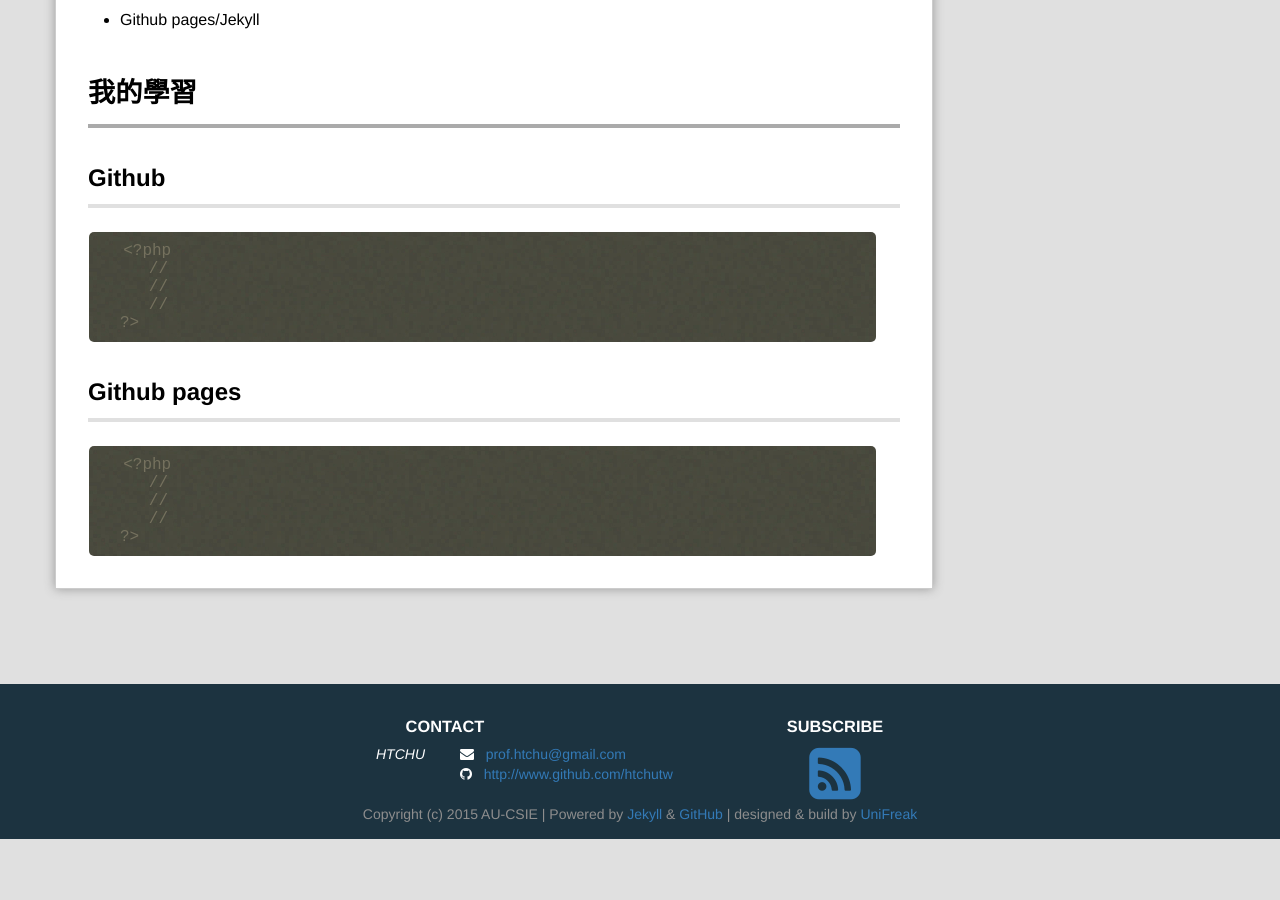
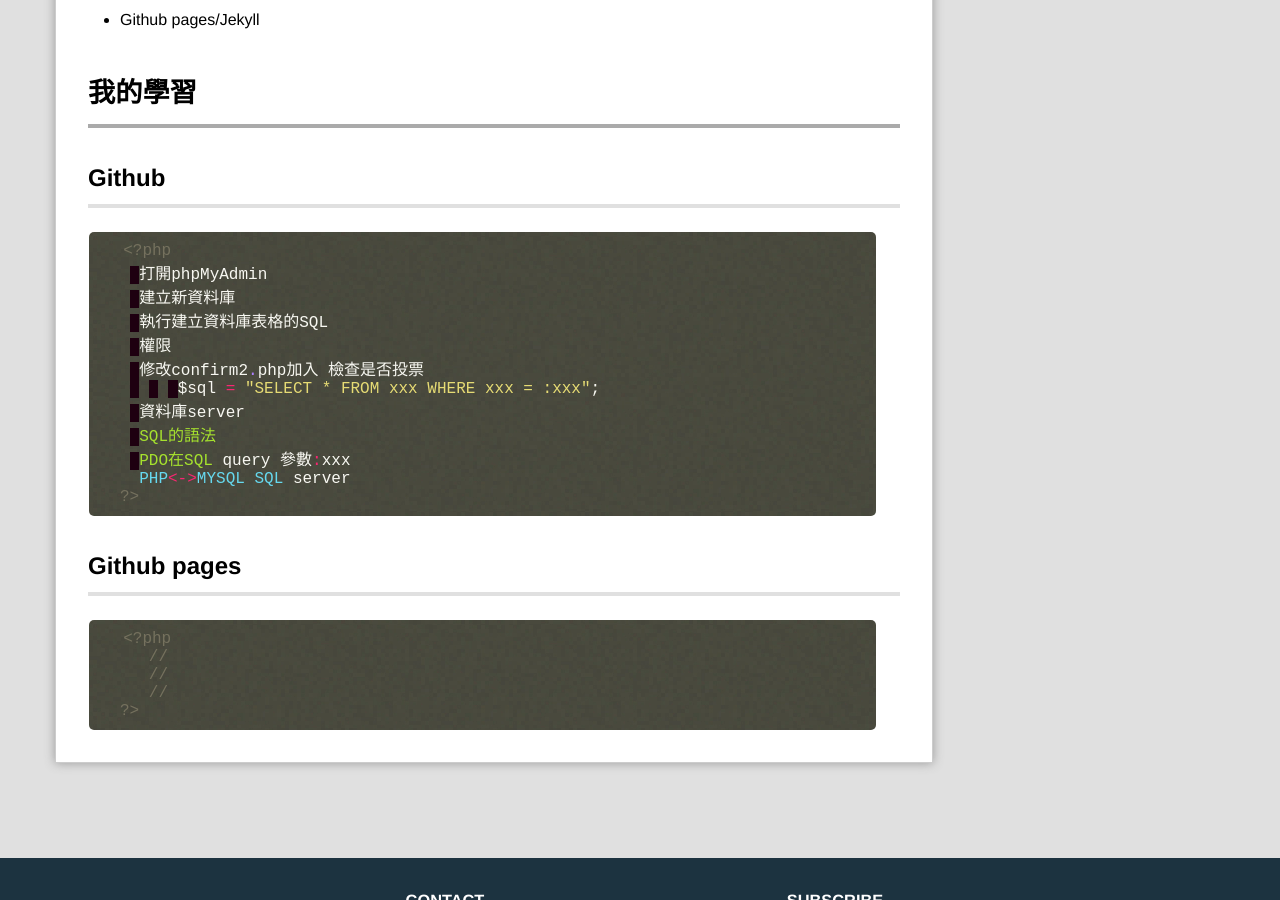
Before and after one commit to track9785/webcourse, a Jekyll site: the page built from _posts/2017-11-01-Class7.md, in a window 1280 px wide and 900 px high, scrolled down 616 px. Built offline with Jekyll 4.4.1, drawn with Linux system fonts in a browser that asks for light colours; Markdown is read by kramdown in place of the engine named in the settings; comment, search, counter and statistics services are not loaded; before the commit the page ends 1455 px from its top, so only the background shows below that.

Commit message:
Update 2017-11-01-Class7.md

````diff
--- a/_posts/2017-11-01-Class7.md
+++ b/_posts/2017-11-01-Class7.md
@@ -21,9 +21,16 @@ github帳號及使用github做blog。。
 
 ```php
 <?php
-   //
-   //
-   //
+  打開phpMyAdmin
+  建立新資料庫
+  執行建立資料庫表格的SQL
+  權限
+  修改confirm2.php加入 檢查是否投票
+      $sql = "SELECT * FROM xxx WHERE xxx = :xxx";
+  資料庫server
+  SQL的語法
+  PDO在SQL query 參數:xxx
+  PHP<->MYSQL SQL server
 ?>
 ```
 ##Github pages
````
